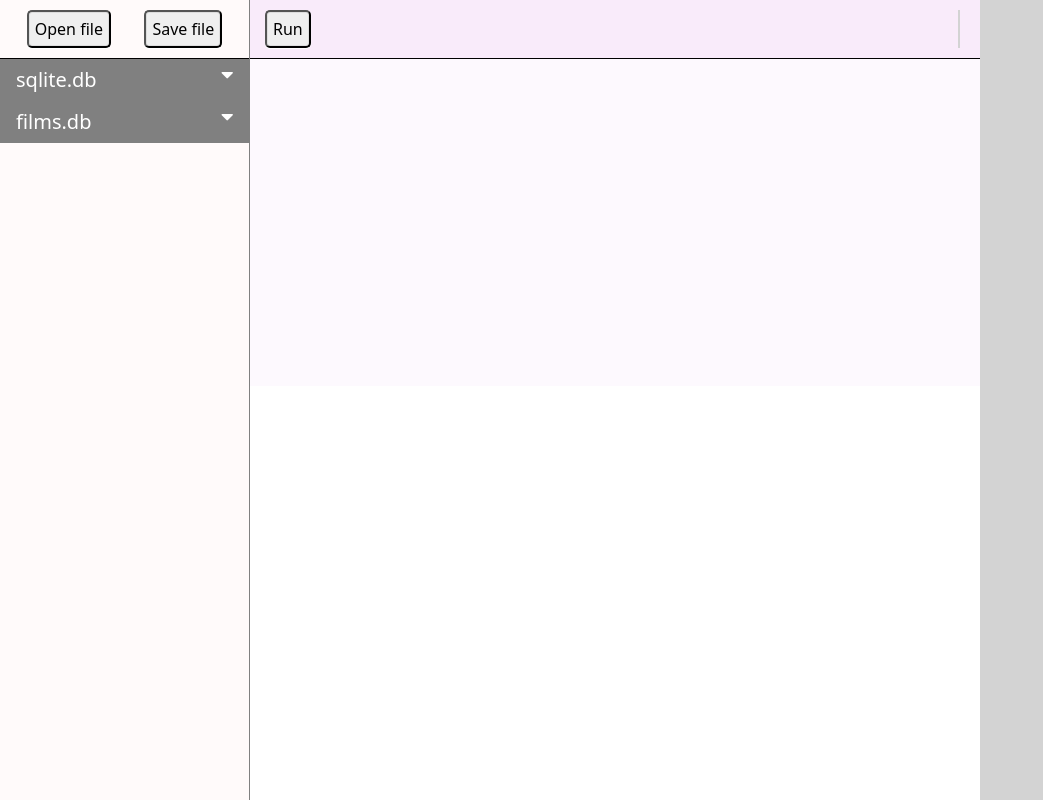
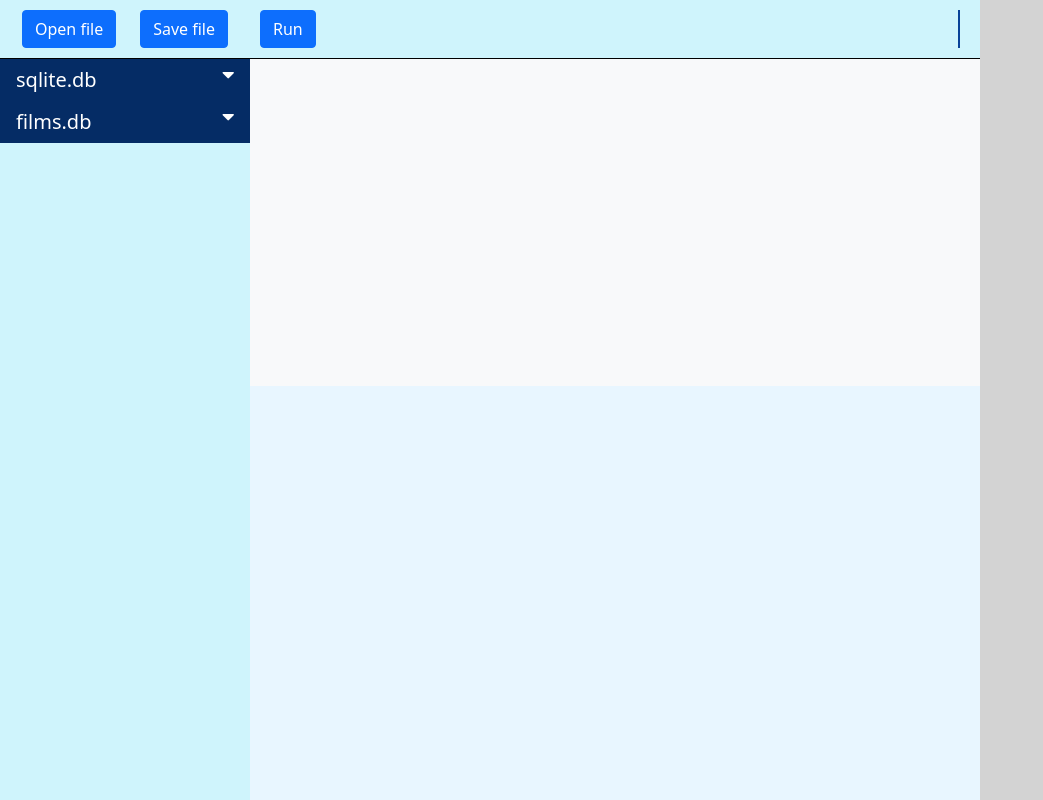
Before and after one commit to KsuhaBur/projectdb, a PHP site: page / in a window 1280 px wide. Shown: the whole page, without its empty margins (0-1043 px from the left). Run offline with PHP 8.4, Linux system fonts and the light colour scheme; data comes from the database, SQL or seed files in the repository; both versions use the stored data as it was after the commit; some libraries are stand-ins or nearby versions.

Commit message:
add styles

```diff
--- a/css/code-zone.css
+++ b/css/code-zone.css
@@ -6,7 +6,7 @@
 
 .codeZone__header {
     padding: 10px;
-    background-color: rgb(249, 235, 250);
+    background-color: #cff4fc;
     border-bottom: solid 1px black;
     display: flex;
     flex-direction: row;
@@ -15,7 +15,7 @@
 
 .Select__database {
     font-size: 18px;
-    border-left: solid 2px lightgray;
+    border-left: solid 2px #084298;
     padding: 5px;
 }
 
@@ -24,7 +24,7 @@
     width: 100%;
     border: none;
     font-size: 18px;
-    background-color: rgba(249, 235, 250, 0.3);
+    background-color:  #f8f9fa;
 }
 
 .inputCode:active, .inputCode:hover {
--- a/css/list-database.css
+++ b/css/list-database.css
@@ -11,15 +11,11 @@
     border-bottom: solid 1px black;
 }
 
-.Aside {
-    border-right: solid 1px grey;
-}
-
 .sidenav {
     z-index: 1;
     top: 0;
     left: 0;
-    background-color: grey;
+    background-color: #052c65;
     /*padding-top: 20px;*/
 }
 
@@ -36,7 +32,6 @@
     cursor: pointer;
     outline: none;
     color: white;
-    /*background-color: grey;*/
 }
 
 /* При наведении курсора мыши */
@@ -46,14 +41,14 @@
 
 /* Добавить активный класс для кнопки активного выпадающего списка */
 .active {
-    background-color: green;
+    background-color: #0d6efd;
     color: white;
 }
 
 /* Выпадающий контейнер (по умолчанию скрыт). Необязательно: добавьте более светлый цвет фона и некоторые левые отступы, чтобы изменить дизайн выпадающего содержимого */
 .dropdown-container {
     display: none;
-    background-color: lightgreen;
+    background-color: #6ea8fe;
     padding-left: 25px;
 }
 
--- a/css/style.css
+++ b/css/style.css
@@ -8,7 +8,7 @@ body, html {
     display: block;
     float: left;
     min-width: 250px;
-    background: snow;
+    background: #cff4fc;
     height: 100%;
 }
 
--- a/css/table.css
+++ b/css/table.css
@@ -2,4 +2,5 @@
 .tableZone {
     padding-top: 5px;
     padding-bottom: 50px;
+    background-color:  #e8f6ff;
 }
--- a/function.php
+++ b/function.php
@@ -4,17 +4,27 @@ function query_db($query_string, $filename) {
     $db = new PDO('sqlite:'.$filename);
     $query = $db->query($query_string);
     $rows = $query->fetchAll(PDO::FETCH_ASSOC);
-    echo "<table id=\"table\" class=\"table table-striped\">";
-    foreach ($rows as $item) {
+    if ($rows) {
+        echo "<table id=\"table\" class=\"table table-striped\">";
         echo "<tr>";
-        foreach ($item as $value) {
+        foreach ($rows[0] as $key=>$value) {
             echo "<td>";
-            print_r($value);
+            print_r($key);
             echo "</td>";
         }
         echo "</tr>";
+        foreach ($rows as $item) {
+            echo "<tr>";
+            foreach ($item as $value) {
+                echo "<td>";
+                print_r($value);
+                echo "</td>";
+            }
+            echo "</tr>";
+        }
+        echo "</table>";
     }
-    echo "</table>";
+
 }
 
 function get_table($filename) {
@@ -25,9 +35,6 @@ function get_table($filename) {
     foreach ($array_table as $tables) {
         foreach ($tables as $table) {
             $string .= '<a>'.$table.'</a>';
-//            echo "<a>";
-//            print_r($table);
-//            echo "</a>";
         }
     }
     return $string;
--- a/index.php
+++ b/index.php
@@ -20,10 +20,10 @@ include 'php/database_array.php';
 <body>
     <aside class="Aside">
         <header class="Aside__header">
-            <button class="Button" type="button" data-bs-toggle="modal" data-bs-target="#exampleModal">
+            <button class="btn btn-primary" type="button" data-bs-toggle="modal" data-bs-target="#exampleModal">
                 Open file
             </button>
-            <button class="Button" type="button">
+            <button class="btn btn-primary" type="button">
                 Save file
             </button>
         </header>
@@ -51,7 +51,7 @@ include 'php/database_array.php';
     <main class="Main">
         <form id="formx" class="codeZone" method="post">
             <div class="codeZone__header">
-                <button class="Button" type="button" id="btn_run" onclick="click_btn()">
+                <button class="btn btn-primary" type="button" id="btn_run" onclick="click_btn()">
                     Run
                 </button>
                 <div class="Select__database" id="database_selected">
--- a/js/main.js
+++ b/js/main.js
@@ -1,6 +1,7 @@
 function click_btn() {
     var query = $("#input_code").val();
-    var database = document.getElementById('database_selected').innerHTML;
+    document.getElementById('database_selected').innerHTML;
+    var database = $("#database_selected").text();
 
     $.ajax({
         url: 'input.php',
```
Also changed, not shown: php/save-file.php (added, +37 -0 lines), sqlite.db.
